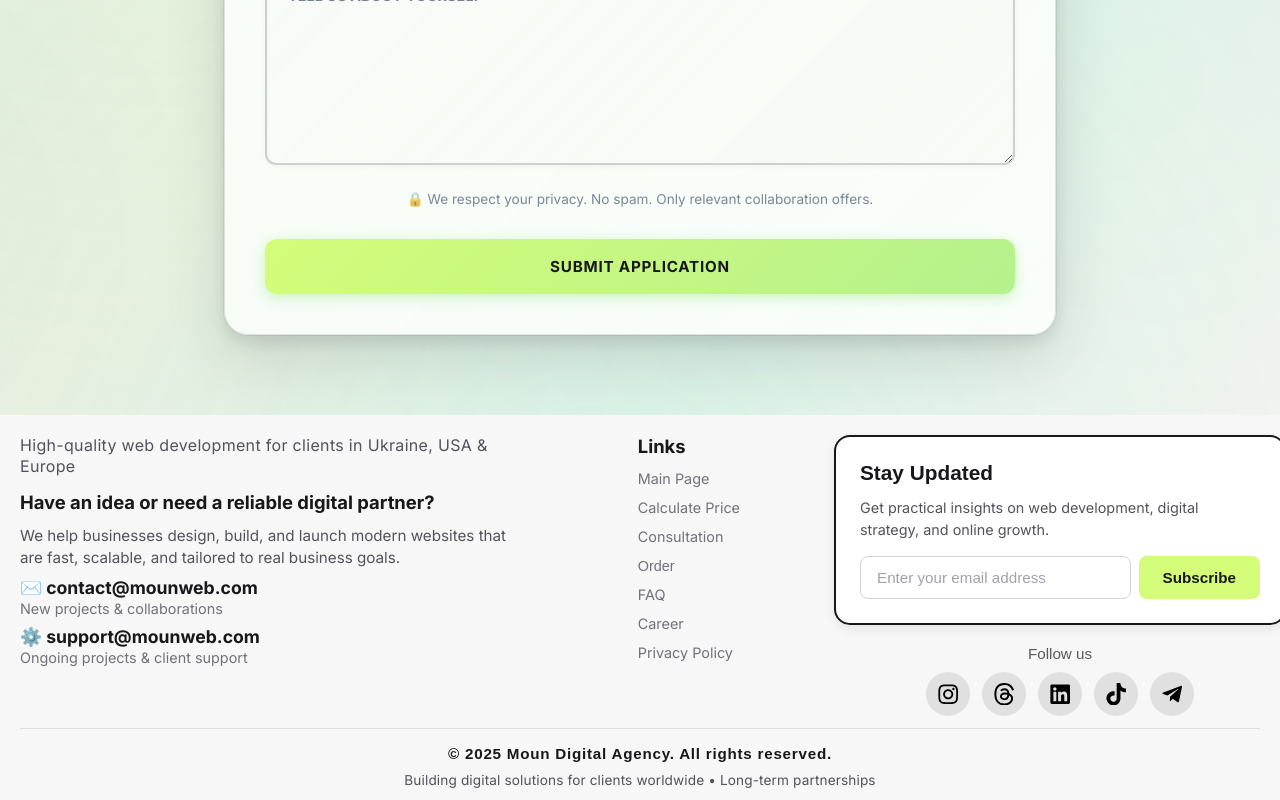
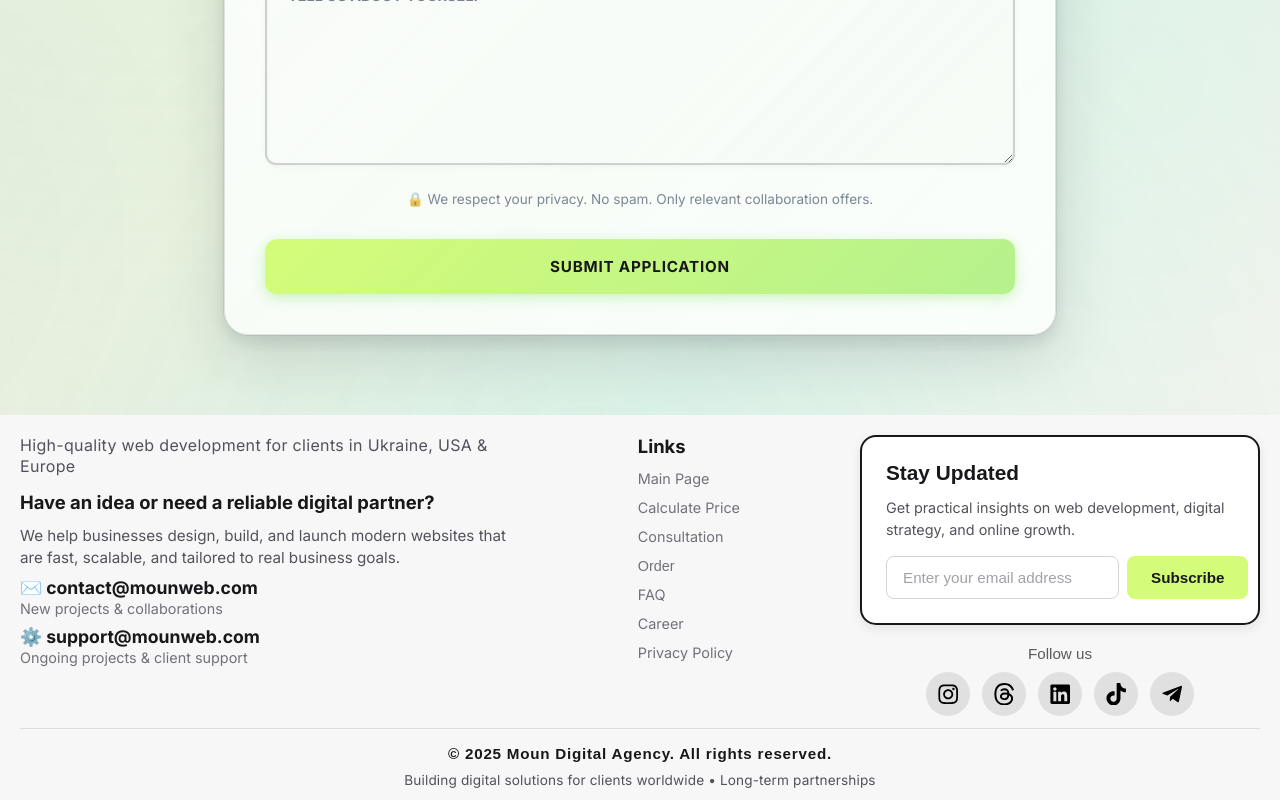
Before and after one commit to ScriptManBuilder/front-moun, a React (Create React App) app: page /career in a window 1280 px wide. Shown: the part 902-1702 px from the top of the page. Built offline with nearby package versions, Linux system fonts and the light colour scheme.

Commit message:
upddate footer styles

```diff
--- a/src/assets/styles/footer.style.ts
+++ b/src/assets/styles/footer.style.ts
@@ -188,6 +188,7 @@
   border-radius: 16px;
   padding: 24px;
   width: 100%;
+  box-sizing: border-box;
   box-shadow: 0 4px 12px rgba(0, 0, 0, 0.08);
 
   @media (max-width: 992px) {
@@ -195,20 +196,23 @@
   }
 
   @media (max-width: 527px) {
-    border: none;
+    max-width: 100%;
   }
 
   @media (max-width: 425px) {
-    padding: 14px;
+    padding: 12px;
     border-radius: 10px;
+    max-width: calc(100vw - 28px);
   }
 
   @media (max-width: 375px) {
-    padding: 12px;
+    padding: 10px;
+    max-width: calc(100vw - 24px);
   }
 
   @media (max-width: 320px) {
-    padding: 10px;
+    padding: 8px;
+    max-width: calc(100vw - 20px);
   }
 `;
 
@@ -354,19 +358,22 @@
   }
 
   @media (max-width: 425px) {
-    font-size: 16px;
-    padding: 9px 16px;
+    font-size: 14px;
+    padding: 9px 12px;
     border-radius: 6px;
+    min-width: auto;
   }
 
   @media (max-width: 375px) {
-    font-size: 16px;
-    padding: 8px 14px;
+    font-size: 13px;
+    padding: 8px 10px;
+    min-width: auto;
   }
 
   @media (max-width: 320px) {
-    font-size: 16px;
-    padding: 8px 12px;
+    font-size: 12px;
+    padding: 8px 8px;
+    min-width: auto;
   }
 `;
 
--- a/src/locales/ru.json
+++ b/src/locales/ru.json
@@ -17,7 +17,7 @@
     "newsletterTitle": "Оставайтесь в курсе",
     "newsletterDescription": "Получайте практические советы по веб-разработке, digital-стратегии и онлайн-росту.",
     "newsletterPlaceholder": "Введите ваш email",
-    "subscribeButton": "Подписаться",
+    "subscribeButton": "Подписка",
     "newsletterSuccess": "Спасибо за подписку! Вы будете получать наши последние обновления.",    "newsletterError": "Пожалуйста, введите корректный email адрес.",    "connectWithUs": "Подписывайтесь на нас",
     "trustBadges": "Создаем цифровые решения для клиентов по всему миру • Долгосрочное сотрудничество",
     "privacyPolicy": "Политика конфиденциальности",
--- a/src/locales/uk.json
+++ b/src/locales/uk.json
@@ -17,7 +17,7 @@
     "newsletterTitle": "Залишайтеся в курсі",
     "newsletterDescription": "Отримуйте практичні поради з веб-розробки, digital-стратегії та онлайн-зростання.",
     "newsletterPlaceholder": "Введіть ваш email",
-    "subscribeButton": "Підписатися",
+    "subscribeButton": "Підписка",
     "newsletterSuccess": "Дякуємо за підписку! Ви отримуватимете наші останні оновлення.",    "newsletterError": "Будь ласка, введіть коректну email адресу.",    "connectWithUs": "Підписуйтесь на нас",
     "trustBadges": "Створюємо цифрові рішення для клієнтів у всьому світі • Довготривале партнерство",
     "privacyPolicy": "Політика конфіденційності",
```
